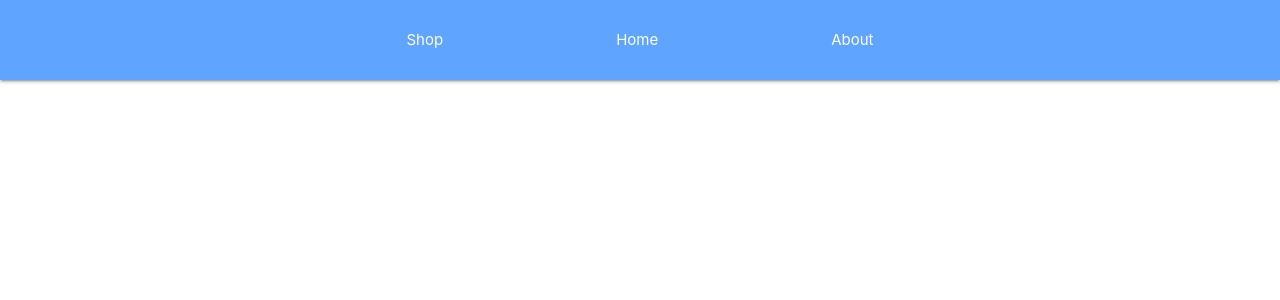
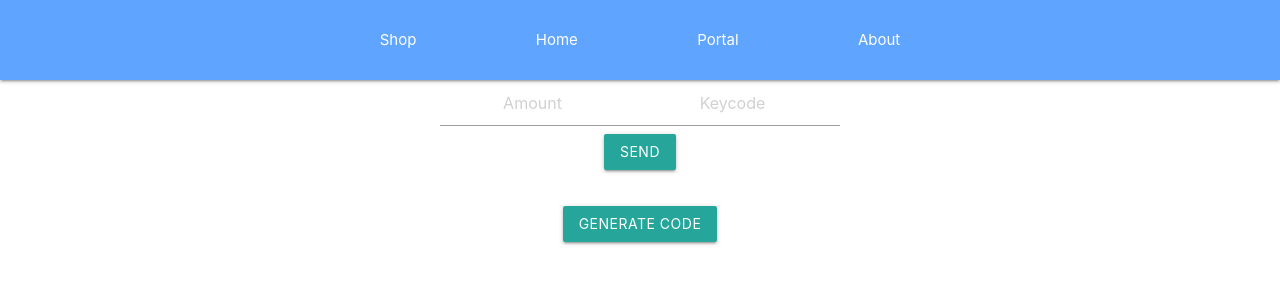
Before and after one commit to PatatoBit/digitots, a React (Create React App) app: page /portal in a window 1280 px wide. Shown: the top 300 px of the page. Built offline with nearby package versions, Linux system fonts and the light colour scheme; no server answers; the database is empty.

Commit message:
Moved transaction to another page, not working yet

```diff
--- a/src/App.js
+++ b/src/App.js
@@ -33,9 +33,6 @@ const provider = new GoogleAuthProvider();
 let uid = ''
 
 function App() {
-
-  // check for user
-
   return (
     <div className="App">
 
@@ -50,6 +47,14 @@ function App() {
             <Route path='/shop' component={Shop}/>
             <Route path='/admin' component={Admin}/>
 
+            <Route
+              path='/portal'
+              render={(props) => (
+                <Transaction {...props}  db={db} uid={uid}/>
+              )}
+            />
+
+
           </Switch>
 
         </Router>
@@ -62,6 +67,7 @@ function App() {
 
 function MainView() {
   const [user] = useAuthState(auth);
+
   if (user) {
     uid = user.uid;
     console.log(uid);
@@ -85,9 +91,10 @@ function MainView() {
 function UserView() {
   let [formValue, setFormValue] = useState('');
   let [countValue, setCountValue]  = useState(0);
-  const userRef = doc(db, 'users', uid);
+  const userRef = doc(db, 'users', uid)
 
   // set your own num for now
+
   const saveData = async(e) => {
     e.preventDefault();
       await setDoc(userRef, {
@@ -98,7 +105,7 @@ function UserView() {
 
 
   // read data realtime
-  onSnapshot(userRef, (doc) => {
+  onSnapshot(userRef,(doc) => {
     if (doc.exists()) {
       setCountValue(countValue = doc.data().num)
     } else {
@@ -109,7 +116,6 @@ function UserView() {
 
   return(
     <>
-
       <h1>{countValue}</h1>
 
       <form onSubmit={saveData}>
@@ -120,7 +126,6 @@ function UserView() {
       </form>
 
       <br/>
-      <Transaction db={db} uid={uid} userRef={userRef} firebase={firebaseApp}/>
     </>
   )
 }
--- a/src/components/Nav.js
+++ b/src/components/Nav.js
@@ -11,6 +11,9 @@ function Nav() {
                 <Link to='/'>
                     <li>Home</li>
                 </Link>
+                <Link to='/portal'>
+                    <li>Portal</li>
+                </Link>
                 <Link to='/about'>
                     <li>About</li>
                 </Link>
--- a/src/components/Transaction.js
+++ b/src/components/Transaction.js
@@ -2,23 +2,23 @@ import React, { useState } from 'react';
 
 import { collection, doc, query, where, getDocs, updateDoc, onSnapshot, setDoc, increment } from 'firebase/firestore';
 
-export default function Transaction({db, userRef}) {
+export default function Transaction({db, uid, userRef}) {
     const userCol = collection(db, "users")
 
     // getting input value
     let [amount, setAmount] = useState('');
     let [target, setTarget] = useState('');
     let [code, setCode] = useState('');
-
     // send num to target
     const sendNum = async(e) => {
         e.preventDefault();
+        const userRef = doc((db, 'users', uid))
         const targetQuery = query(userCol, where("keycode", "==", parseInt(target)));
         const targetSnapshot = await getDocs(targetQuery)
 
 
             console.log('Presend')
-            await setDoc(userRef,  {
+            await setDoc(userRef, {
                num: increment(-amount)
             }, {merge: true})
 
@@ -45,7 +45,7 @@ export default function Transaction({db, userRef}) {
     // generate random user keycode
     const generateCode = async(e) => {
         e.preventDefault();
-        await updateDoc(userRef, {
+        await updateDoc(userRef,  {
             keycode: Math.round(Math.random() * 100000)
         }, {merge: true})
 
@@ -53,7 +53,7 @@ export default function Transaction({db, userRef}) {
 
 
     //read data realtime
-    onSnapshot(userRef, (doc) => {
+    onSnapshot(userRef,  (doc) => {
         if (doc.exists()){
             setCode(code = doc.data().keycode)
         } else {
```
